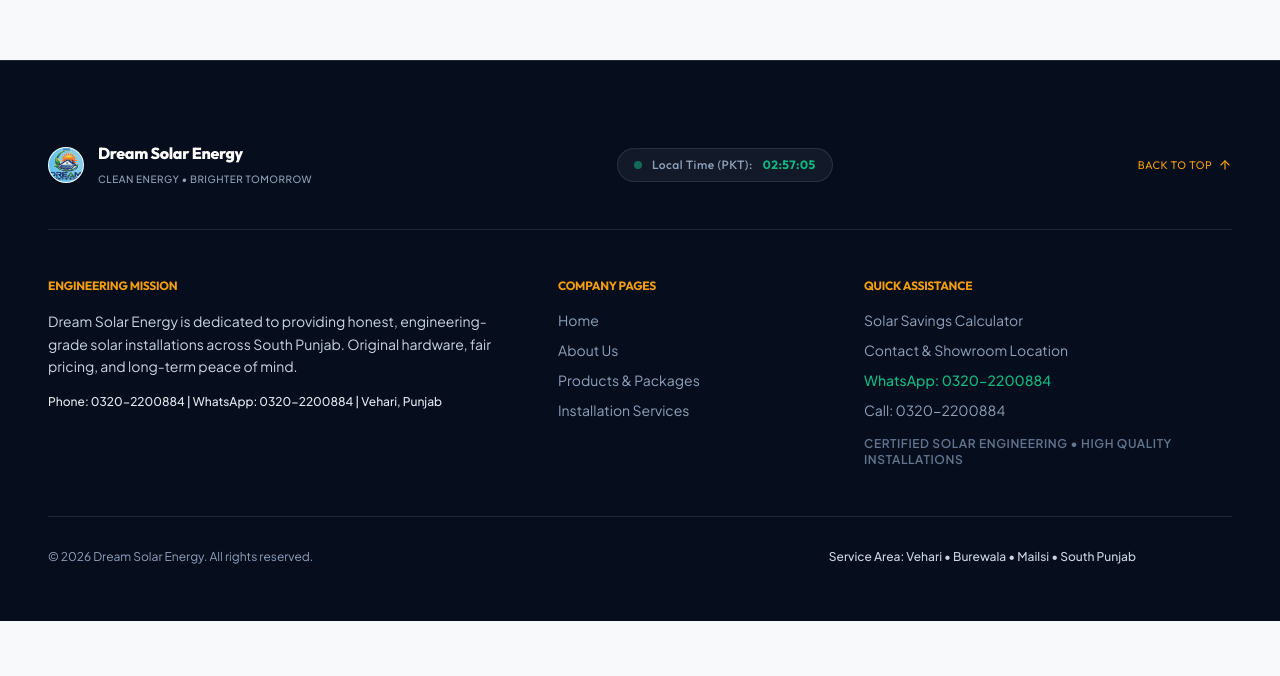
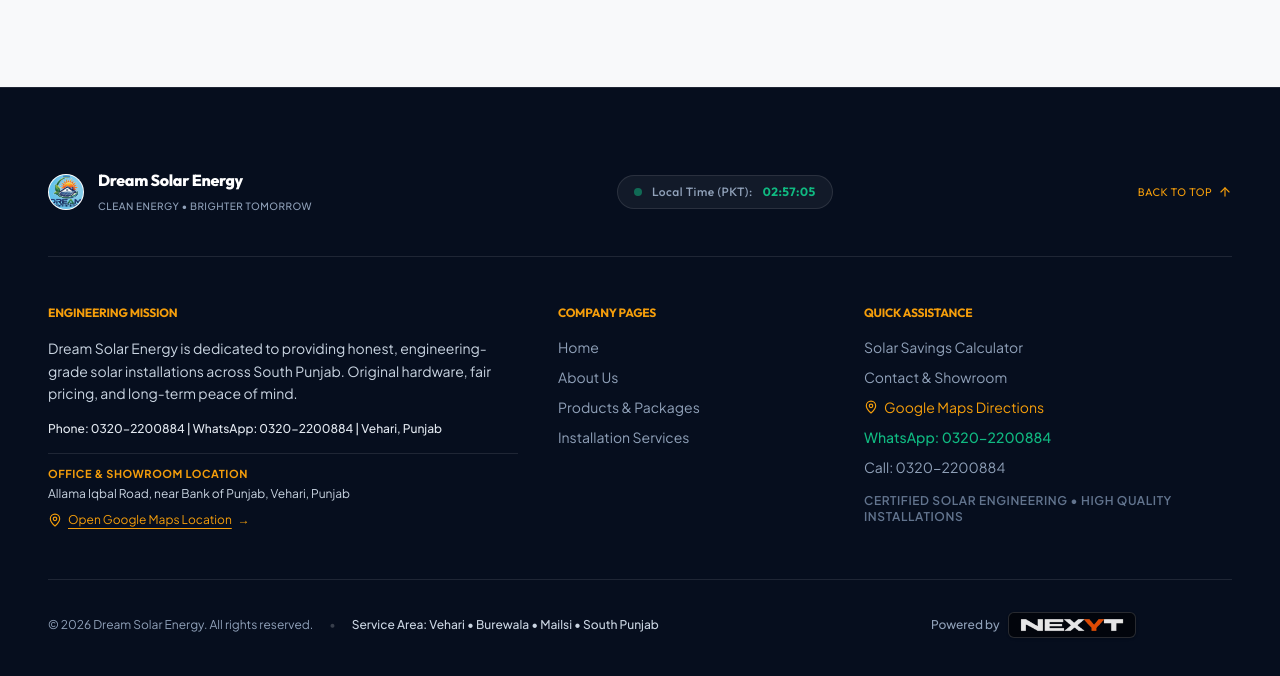
Before and after one commit to haider6982-ali/dreamsolarenergy1, a Next.js app: page / in a window 1280 px wide. Shown: the part 7892-8568 px from the top of the page. Before the commit the page ends 8513 px from the top, so only its background shows below. Built offline with nearby package versions, Linux system fonts and the light colour scheme.

Commit message:
feat: add Powered by NEXYT logo to FooterScene and add Google Maps links with written address

```diff
--- a/components/scenes/ConversionScene.tsx
+++ b/components/scenes/ConversionScene.tsx
@@ -7,7 +7,7 @@
 import SplitHeading from "@/components/ui/SplitHeading";
 import Magnetic from "@/components/ui/Magnetic";
 import { useQuoteModal } from "@/components/providers/QuoteModalContext";
-import { Phone, Zap } from "lucide-react";
+import { Phone, Zap, MapPin } from "lucide-react";
 
 export default function ConversionScene() {
   const containerRef = useRef<HTMLElement>(null);
@@ -134,6 +134,16 @@
                   {siteContent.conversion.officeHeading}
                 </span>
                 <p className="text-slate-300 leading-relaxed">{siteContent.meta.address}</p>
+                <a
+                  href="https://maps.app.goo.gl/LkGAoUZfkiuKcTDE8"
+                  target="_blank"
+                  rel="noreferrer"
+                  className="inline-flex items-center gap-1.5 text-xs text-solar-amber hover:text-white font-medium mt-2 transition-colors group"
+                >
+                  <MapPin className="w-3.5 h-3.5 text-solar-amber" />
+                  <span className="underline underline-offset-4">Open location in Google Maps</span>
+                  <span className="transition-transform group-hover:translate-x-0.5">→</span>
+                </a>
               </div>
 
               <div>
--- a/components/scenes/FooterScene.tsx
+++ b/components/scenes/FooterScene.tsx
@@ -5,7 +5,7 @@
 import Link from "next/link";
 import { siteContent } from "@/content/site";
 import Magnetic from "@/components/ui/Magnetic";
-import { ArrowUp } from "lucide-react";
+import { ArrowUp, MapPin } from "lucide-react";
 
 export default function FooterScene() {
   const [pakistanTime, setPakistanTime] = useState("");
@@ -90,6 +90,24 @@
             <p className="text-slate-200 font-medium text-xs">
               {siteContent.footer.directContact}
             </p>
+            <div className="mt-4 pt-3 border-t border-white/10 space-y-1">
+              <span className="text-[11px] uppercase tracking-wider text-solar-amber font-bold block">
+                Office &amp; Showroom Location
+              </span>
+              <p className="text-xs text-slate-300">
+                Allama Iqbal Road, near Bank of Punjab, Vehari, Punjab
+              </p>
+              <a
+                href="https://maps.app.goo.gl/LkGAoUZfkiuKcTDE8"
+                target="_blank"
+                rel="noreferrer"
+                className="inline-flex items-center gap-1.5 text-xs text-solar-amber hover:text-white transition-colors group mt-1.5"
+              >
+                <MapPin className="w-3.5 h-3.5 text-solar-amber" />
+                <span className="underline underline-offset-4">Open Google Maps Location</span>
+                <span className="transition-transform group-hover:translate-x-0.5">→</span>
+              </a>
+            </div>
           </div>
 
           {/* Col 2: Company Pages */}
@@ -131,8 +149,17 @@
                 href="/contact"
                 className="text-slate-400 hover:text-white transition-colors text-sm"
               >
-                Contact &amp; Showroom Location
+                Contact &amp; Showroom
               </Link>
+              <a
+                href="https://maps.app.goo.gl/LkGAoUZfkiuKcTDE8"
+                target="_blank"
+                rel="noreferrer"
+                className="text-solar-amber hover:text-white transition-colors text-sm flex items-center gap-1.5"
+              >
+                <MapPin className="w-3.5 h-3.5" />
+                <span>Google Maps Directions</span>
+              </a>
               <a
                 href="https://wa.me/923202200884"
                 target="_blank"
@@ -155,11 +182,36 @@
         </div>
 
         {/* Bottom Bar: Single complete service-area line with right clearance for floating chat button */}
-        <div className="pt-8 border-t border-white/10 flex flex-col sm:flex-row items-start sm:items-center justify-between gap-4 text-slate-400 font-sans text-xs pr-0 sm:pr-24 pb-8 sm:pb-2">
-          <span>© {new Date().getFullYear()} Dream Solar Energy. All rights reserved.</span>
-          <span className="text-slate-300 font-medium">
-            Service Area: Vehari • Burewala • Mailsi • South Punjab
-          </span>
+        <div className="pt-8 border-t border-white/10 flex flex-col md:flex-row items-start md:items-center justify-between gap-4 text-slate-400 font-sans text-xs pr-0 sm:pr-24 pb-8 sm:pb-2">
+          <div className="flex flex-col sm:flex-row items-start sm:items-center gap-2 sm:gap-4">
+            <span>© {new Date().getFullYear()} Dream Solar Energy. All rights reserved.</span>
+            <span className="hidden sm:inline text-white/20">•</span>
+            <span className="text-slate-300 font-medium">
+              Service Area: Vehari • Burewala • Mailsi • South Punjab
+            </span>
+          </div>
+
+          {/* Agency Credit */}
+          <div className="flex items-center gap-2 pt-2 md:pt-0 border-t border-white/10 md:border-t-0 w-full md:w-auto">
+            <span className="text-slate-400 font-medium text-[11px] sm:text-xs">
+              Powered by
+            </span>
+            <a
+              href="https://nexyt.com"
+              target="_blank"
+              rel="noopener noreferrer"
+              className="inline-flex items-center group py-1 px-2.5 rounded-md bg-black/60 hover:bg-black/90 border border-white/15 hover:border-solar-amber/50 transition-all shadow-sm"
+              title="Powered by NEXYT"
+            >
+              <Image
+                src="/nexyt-logo.png"
+                alt="NEXYT"
+                width={84}
+                height={16}
+                className="h-3.5 sm:h-4 w-auto object-contain opacity-90 group-hover:opacity-100 transition-opacity"
+              />
+            </a>
+          </div>
         </div>
       </div>
     </footer>
```
Also changed, not shown: 2 other files (tests, documents, lock files or other folders).
